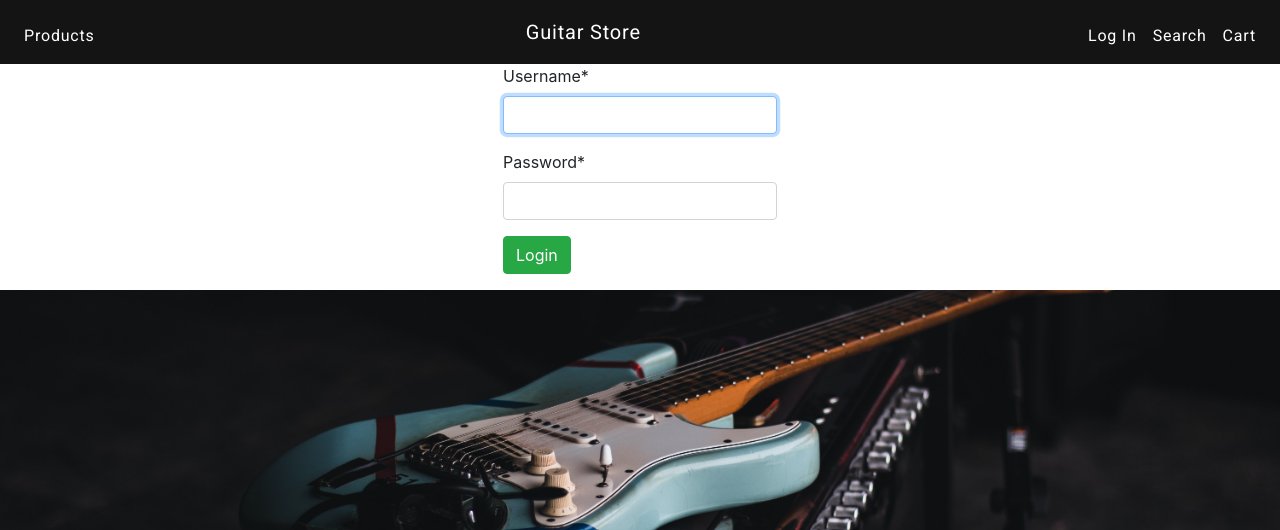
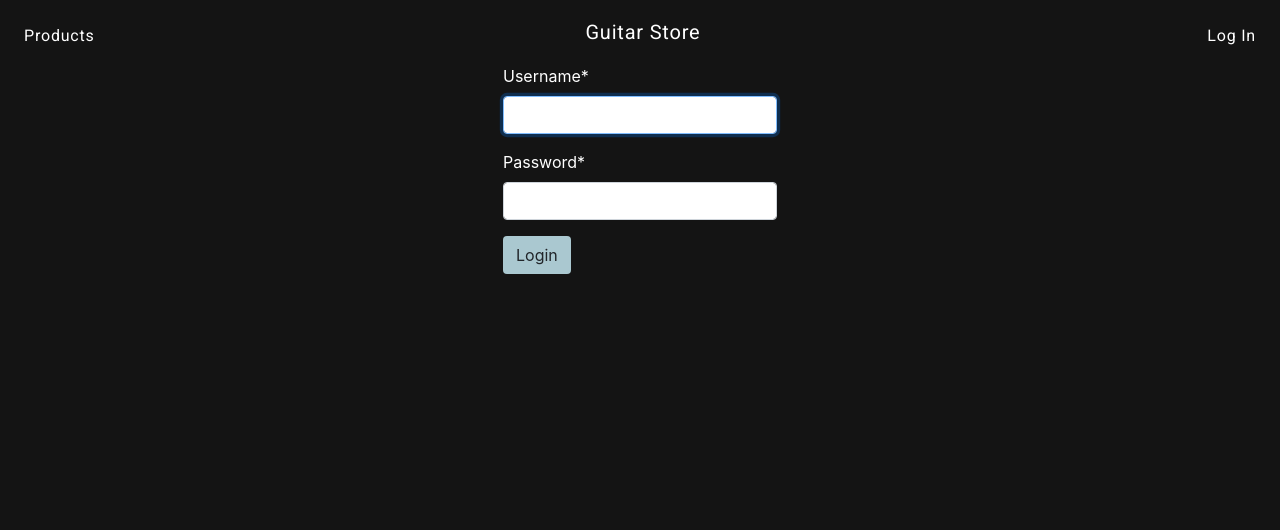
Before and after one commit to nmsterling/store_app, a Django app: page /login/ in a window 1280 px wide. Shown: the top 530 px of the page. Run offline with Django 3.2, Linux system fonts and the light colour scheme; some libraries are stand-ins or nearby versions.

Commit message:
Updated landing page

```diff
--- a/store/app/static/app/styles.css
+++ b/store/app/static/app/styles.css
@@ -1,13 +1,13 @@
 /* -------Stylesheet--------- */
 
-html {
+/* html {
     background: url(img/guitar_blue.jpg) no-repeat, center, center fixed;
     -webkit-background-size: cover;
     -moz-background-size: cover;
     -o-background-size: cover;
     background-size: cover;
     background-color: rgb(20, 20, 20)
-}
+} */
 
 .navbar {
     background-color: rgb(20, 20, 20)
@@ -22,3 +22,27 @@ html {
 a:hover {
     color: #aac8d0;
 }
+
+#bg {
+    background: no-repeat center center fixed;
+    -webkit-background-size: cover;
+    -moz-background-size: cover;
+    -o-background-size: cover;
+    background-size: cover;
+}
+
+body {
+    background-color: rgb(20, 20, 20)
+}
+
+.form-group {
+    color: white;
+}
+
+.btn {
+    background-color: #aac8d0;
+}
+
+.btn:hover {
+    background-color: #dd8542;
+}
--- a/store/app/templates/app/base.html
+++ b/store/app/templates/app/base.html
@@ -32,11 +32,10 @@
             <ul class="navbar-nav ml-auto mt-2">
               {% if user.is_authenticated %}
                 <li class="nav-item"><a class="nav-link" href="{% url 'logout' %}">Log Out</a></li>
+                <li class="nav-item"><a class="nav-link" href="stocks/logout">Cart</a></li>
               {% else %}
                 <li class="nav-item"><a class="nav-link" href="{% url 'login' %}">Log In</a></li>
               {% endif %}
-              <li class="nav-item"><a class="nav-link" href="stocks/register">Search</a></li>
-              <li class="nav-item"><a class="nav-link" href="stocks/logout">Cart</a></li>
             </ul>
 
     </div>
--- a/store/app/templates/app/index.html
+++ b/store/app/templates/app/index.html
@@ -6,6 +6,9 @@
 {% endblock %}
 
 {% block content %}
+    <div id="bg" style="background-color:rgb(20, 20, 20)">
+        <img src="static/app/img/gb.jpg" alt="Blue fender strat">
+    </div>
 
     <script src="{% static 'app/main.js' %}"></script>
 {% endblock %}
--- a/store/app/templates/registration/login.html
+++ b/store/app/templates/registration/login.html
@@ -9,6 +9,6 @@
     <form method="post" class="form-group">
         {% csrf_token %}
         {{ form | crispy }}
-        <button type="submit" class="btn btn-success">Login</button>
+        <button type="submit" class="btn">Login</button>
     </form>
 {% endblock %}
```
Also changed, not shown: store/app/static/app/img/gb.jpg (added), store/db.sqlite3, 3 other files.
